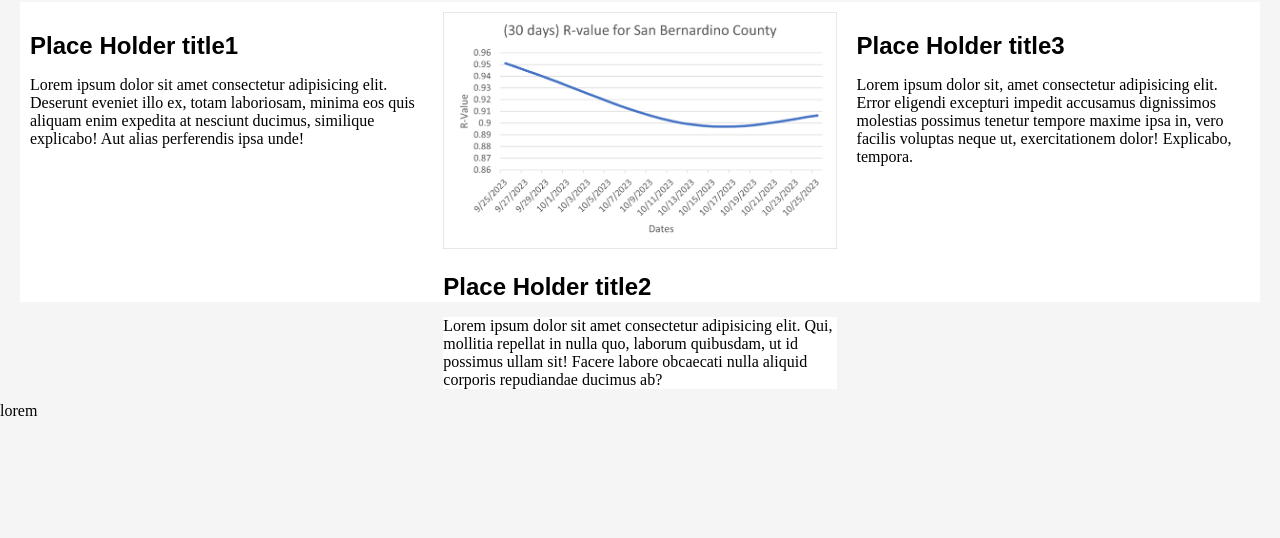
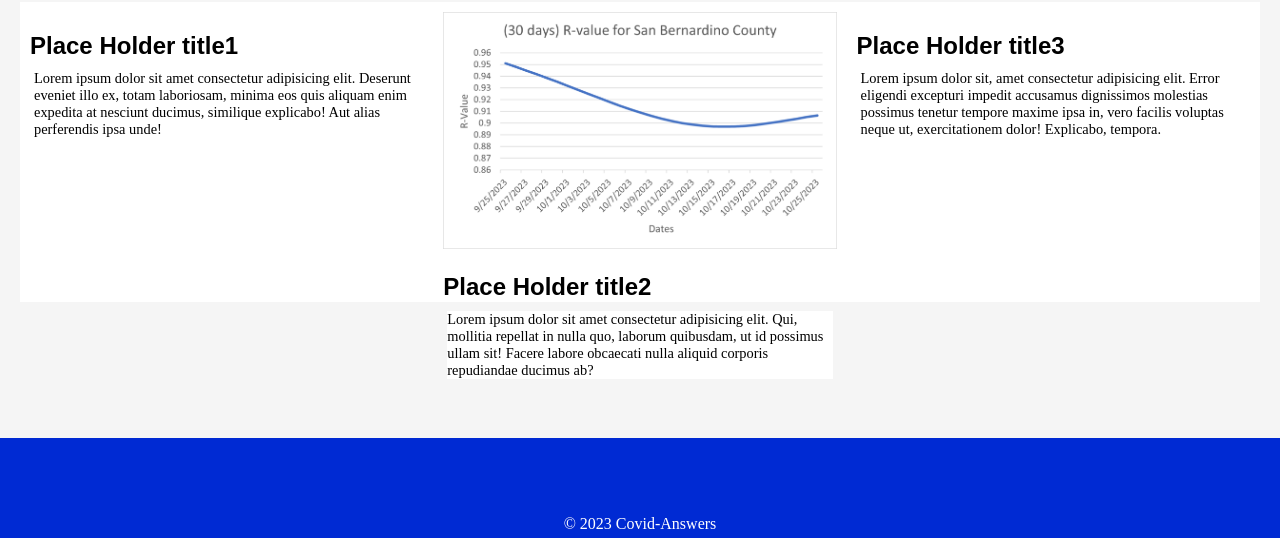
Before and after one commit to Azraeldos/Covid-2.0, a plain HTML site: page covidWebApp2.0/Website/CSS/index.html in a window 1280 px wide. Shown: the part 694-1232 px from the top of the page. Before the commit the page ends 1114 px from the top, so only its background shows below. Drawn offline with Linux system fonts and the light colour scheme.

Commit message:
Added Footer to all pages

```diff
--- a/covidWebApp2.0/Website/CSS/index.html
+++ b/covidWebApp2.0/Website/CSS/index.html
@@ -24,6 +24,11 @@
       * {
         box-sizing: border-box;
       }
+
+      p {
+        margin: 4px;
+        font-size: 90%;
+        }
       </style>
   </head>
   <body>
@@ -60,6 +65,15 @@
       <p>Lorem ipsum dolor sit, amet consectetur adipisicing elit. Error eligendi excepturi impedit accusamus dignissimos molestias possimus tenetur tempore maxime ipsa in, vero facilis voluptas neque ut, exercitationem dolor! Explicabo, tempora.</p>
       </div>
     </div>
-  </main>lorem
+     </main>
+     <br>
+     <br>
+  <footer>
+    <p1> <br>
+      <br>
+      <br>
+      <br>
+    <p1> © 2023 Covid-Answers<p1>
+  </footer>
   </body>
 </html>
--- a/covidWebApp2.0/Website/CSS/style.css
+++ b/covidWebApp2.0/Website/CSS/style.css
@@ -114,8 +114,6 @@ h3 {
   font-size: 18px;
 }
 
-
-
 .column {
   float: left;
   width: 33.33%;
@@ -123,9 +121,14 @@ h3 {
   height: 300px;
 }
 
-
 .row:after {
   content: "";
   display: table;
   clear: both;
 }
+footer {
+  text-align: center;
+  padding: 5px;
+  background-color: rgb(0, 42, 211);
+  color: rgb(255, 255, 255);
+}
```
Also changed, not shown: covidWebApp2.0/Website/CSS/donatePge.html (+10 -0 lines), covidWebApp2.0/Website/CSS/infoPge.html (+10 -0 lines), covidWebApp2.0/Website/CSS/testing.html (+9 -0 lines), covidWebApp2.0/Website/CSS/vaccinePge.html (+9 -0 lines), covidWebApp2.0/Website/CSS/volunteerPge.html (+9 -0 lines).
